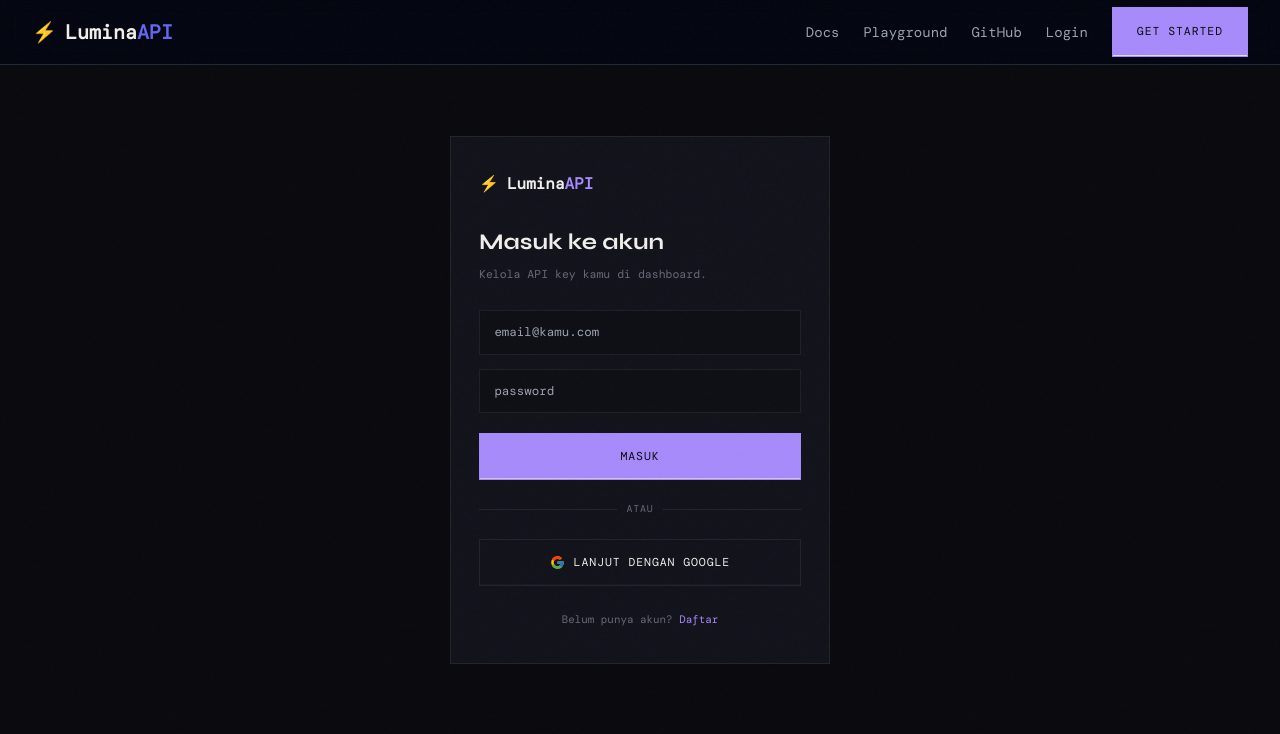
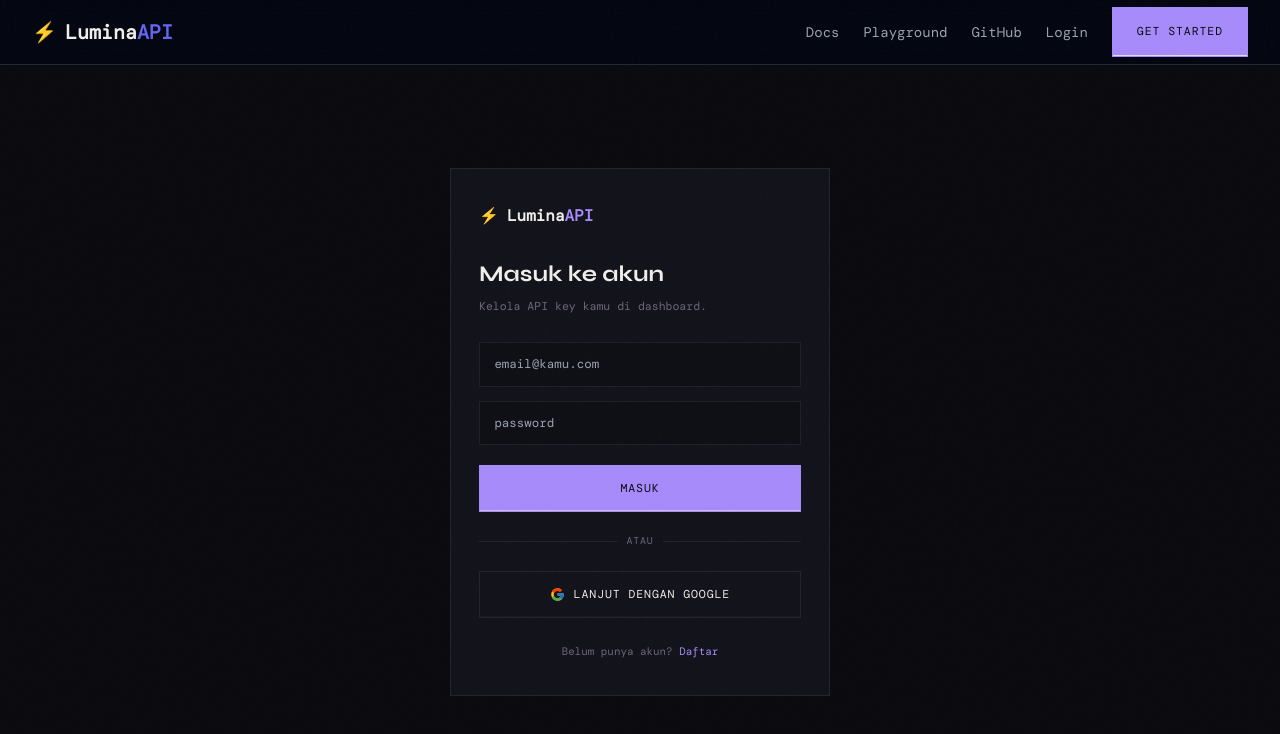
Before and after one commit to hiuraaaaa/Lumina-Api, a Next.js app in the folder apps/web/: page /login in a window 1280 px wide. Shown: the top 734 px of the page. Built offline with nearby package versions, Linux system fonts and the light colour scheme; no server answers; a web font is replaced by a local one.

Commit message:
Adjust padding for login page layout

```diff
--- a/apps/web/src/app/login/page.tsx
+++ b/apps/web/src/app/login/page.tsx
@@ -57,7 +57,7 @@
     <main
       style={{
         minHeight: '100vh', display: 'flex', alignItems: 'center', justifyContent: 'center',
-        padding: '1.5rem',
+        padding: '1.5rem', paddingTop: 'calc(64px + 1.5rem)',
       }}
     >
       <div
```
